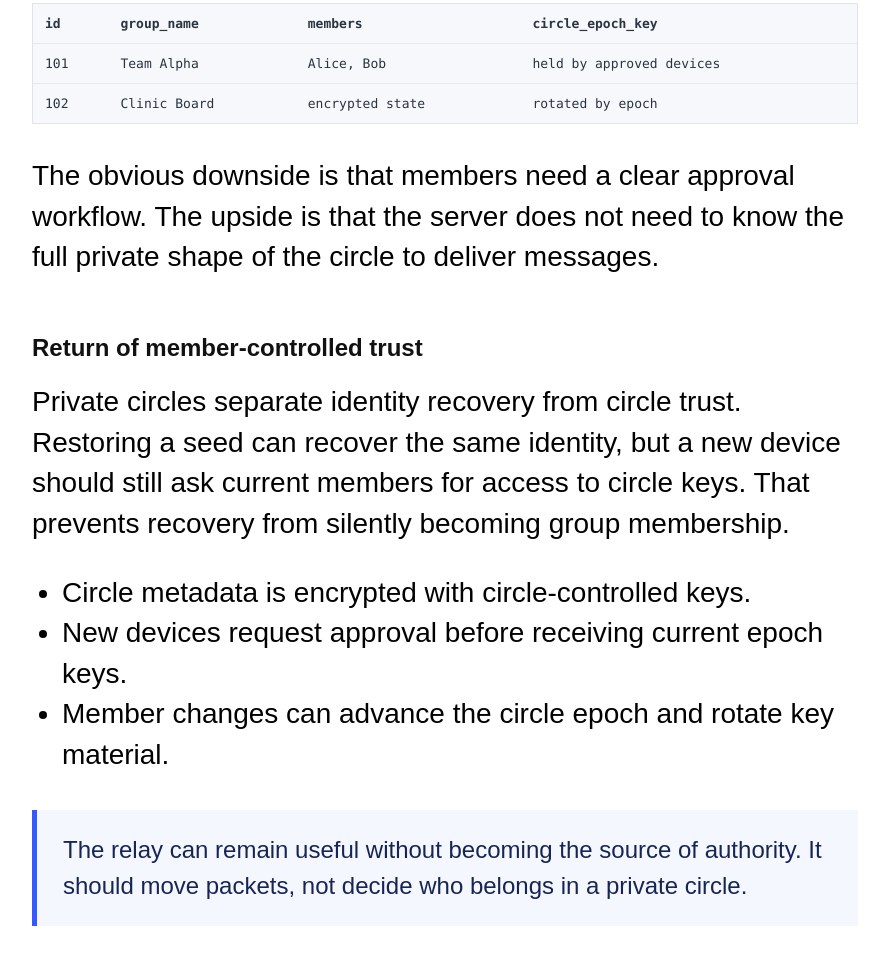
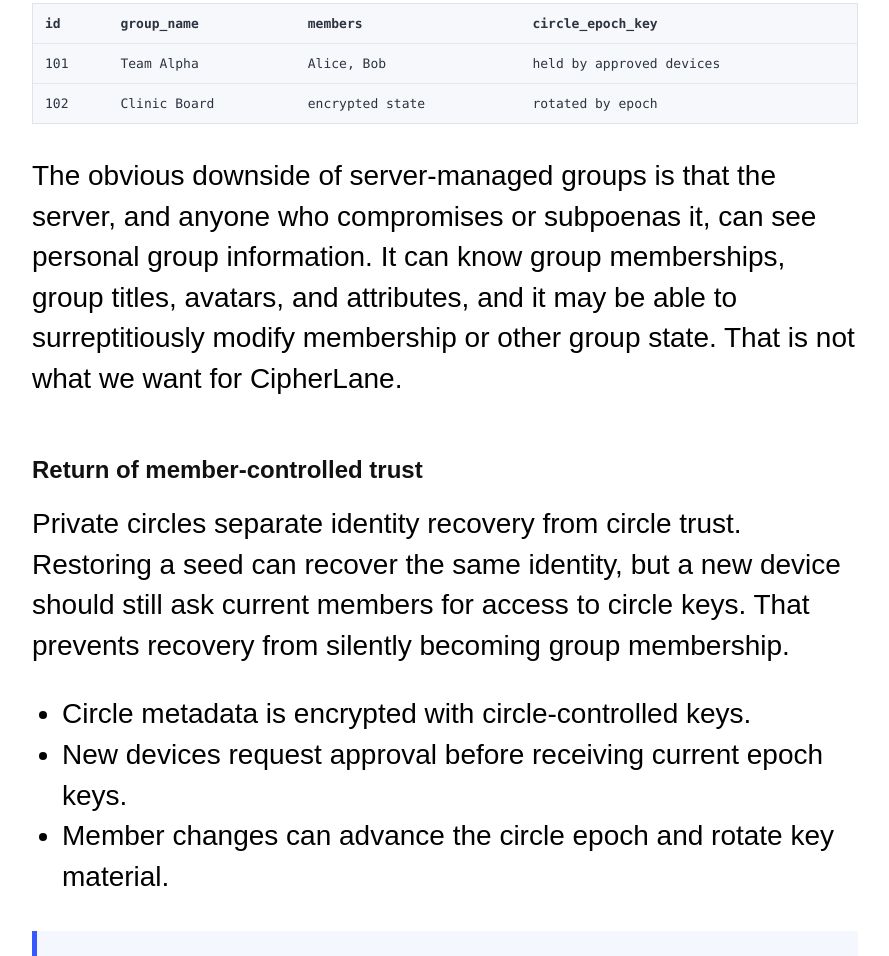
Before and after one commit to krishnamathi2/whatsappnew, a website: page web/index.html in a window 1280 px wide. Shown: the part 1601-2557 px from the top of the page, without its empty margins (195-1084 px from the left). Drawn offline with Linux system fonts and the light colour scheme.

Commit message:
Clarify server-managed group privacy risk

```diff
--- a/web/index.html
+++ b/web/index.html
@@ -1637,7 +1637,7 @@
         </table>
       </div>
 
-      <p class="landingText">The obvious downside is that members need a clear approval workflow. The upside is that the server does not need to know the full private shape of the circle to deliver messages.</p>
+      <p class="landingText">The obvious downside of server-managed groups is that the server, and anyone who compromises or subpoenas it, can see personal group information. It can know group memberships, group titles, avatars, and attributes, and it may be able to surreptitiously modify membership or other group state. That is not what we want for CipherLane.</p>
 
       <h2 id="trustTitle" class="landingSectionTitle">Return of member-controlled trust</h2>
       <p class="landingText">Private circles separate identity recovery from circle trust. Restoring a seed can recover the same identity, but a new device should still ask current members for access to circle keys. That prevents recovery from silently becoming group membership.</p>
```
